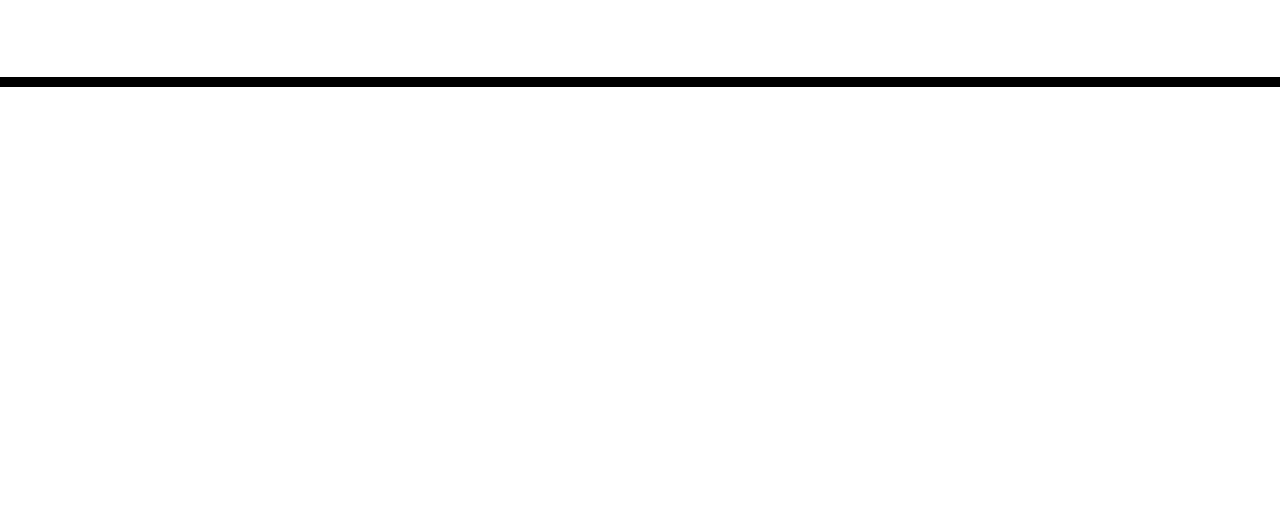
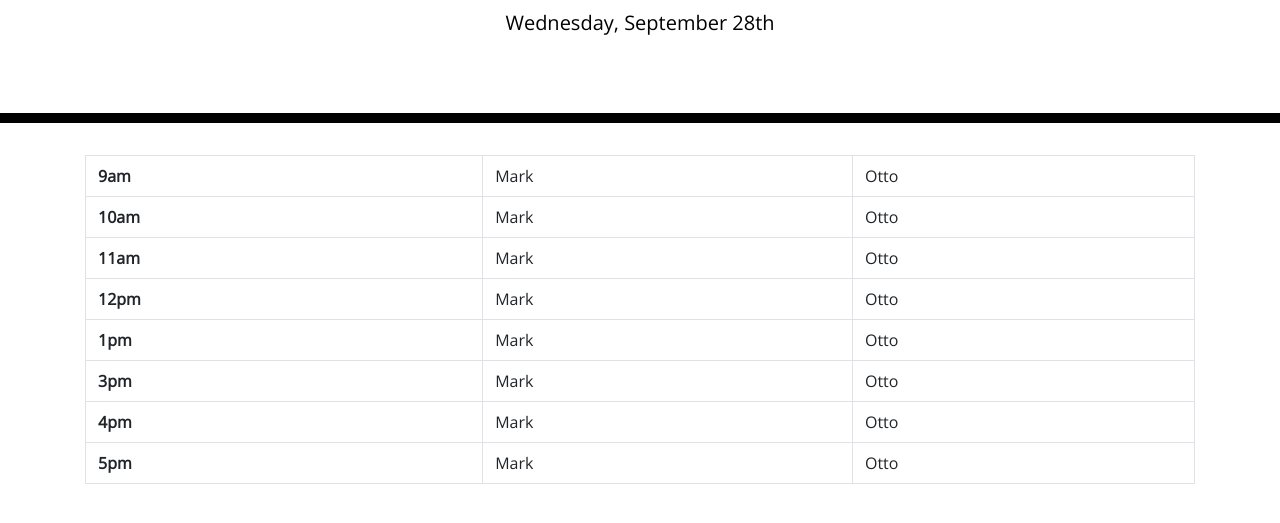
Before and after one commit to JeremyBukofzer/work-day-scheduler, a plain HTML site: page index.html in a window 1280 px wide. Shown: the part 181-704 px from the top of the page. Drawn offline with nearby package versions, Linux system fonts and the light colour scheme.

Commit message:
adds base for time blocks

```diff
--- a/index.html
+++ b/index.html
@@ -30,9 +30,57 @@
     </header>
     <div class="container">
       <!-- Timeblocks go here -->
+      <table class="table table-bordered">
+        <tbody>
+          <tr>
+            <th scope="row">9am</th>
+            <td>Mark</td>
+            <td>Otto</td>
+          </tr>
+          <tr>
+            <th scope="row">10am</th>
+            <td>Mark</td>
+            <td>Otto</td>
+          </tr>
+          <tr>
+            <th scope="row">11am</th>
+            <td>Mark</td>
+            <td>Otto</td>
+          </tr>
+          <tr>
+            <th scope="row">12pm</th>
+            <td>Mark</td>
+            <td>Otto</td>
+          </tr>
+          <tr>
+            <th scope="row">1pm</th>
+            <td>Mark</td>
+            <td>Otto</td>
+          </tr>
+          <tr>
+            <th scope="row">3pm</th>
+            <td>Mark</td>
+            <td>Otto</td>
+          </tr>
+          <tr>
+            <th scope="row">4pm</th>
+            <td>Mark</td>
+            <td>Otto</td>
+          </tr>
+          <tr>
+            <th scope="row">5pm</th>
+            <td>Mark</td>
+            <td>Otto</td>
+          </tr>
+          <tr>
+
+
+        </tbody>
+      </table>
     </div>
 
     <script src="https://cdnjs.cloudflare.com/ajax/libs/jquery/3.2.1/jquery.min.js"></script>
     <script src="https://cdnjs.cloudflare.com/ajax/libs/moment.js/2.24.0/moment.min.js"></script>
+    <script src="script.js"></script>
   </body>
 </html>
--- a/script.js
+++ b/script.js
@@ -0,0 +1,2 @@
+var today = moment();
+$("#currentDay").text(today.format("dddd, MMMM Do"))
```
